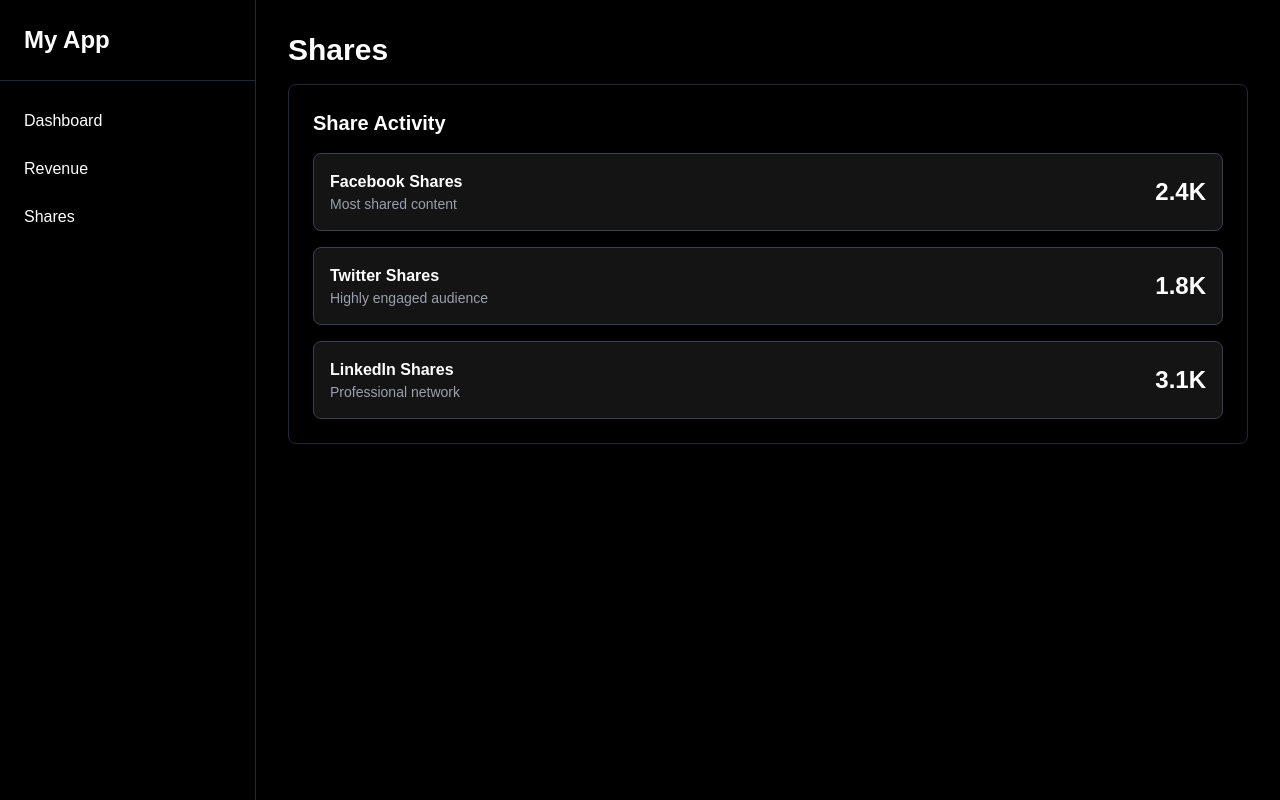
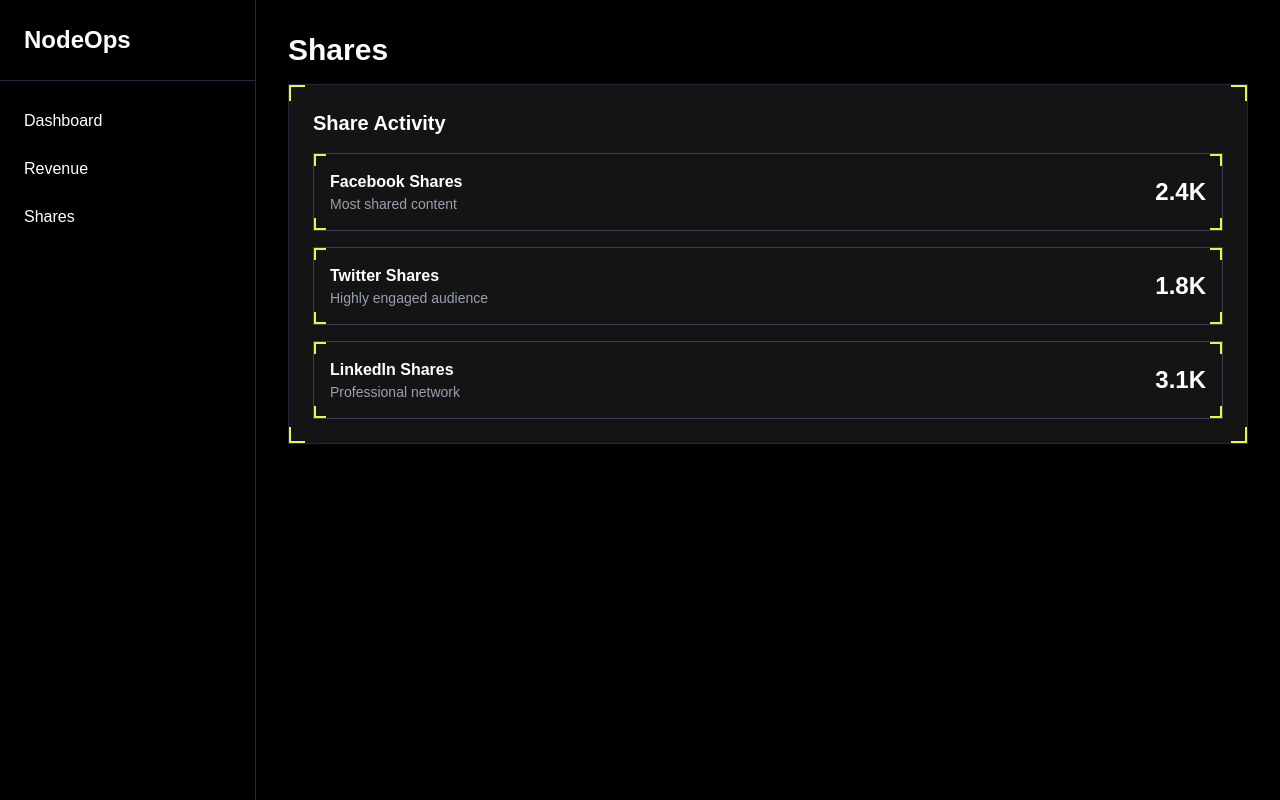
Before and after one commit to ayushsingh82/DePinsight, a Next.js app: page /app/shares in a window 1280 px wide. Built offline with nearby package versions, Linux system fonts and the light colour scheme.

Commit message:
css box fix

```diff
--- a/app/app/layout.tsx
+++ b/app/app/layout.tsx
@@ -12,7 +12,7 @@
       <div className="w-64 bg-black border-r border-gray-800 flex flex-col">
         <div className="p-6 border-b border-gray-800">
           <Link href="/" className="text-2xl font-bold text-white hover:text-[#EBF73F] transition duration-150">
-            My App
+            NodeOps
           </Link>
         </div>
         <nav className="flex-1 py-4">
--- a/app/app/page.tsx
+++ b/app/app/page.tsx
@@ -2,18 +2,34 @@
   return (
     <div>
       <h1 className="text-3xl font-bold text-white mb-4">Dashboard</h1>
-      <div className="bg-[#141414] border border-gray-800 rounded-lg shadow-md p-6">
+      <div className="bg-[#141414] border border-gray-800 shadow-md p-6 relative">
+        <div className="absolute top-0 left-0 w-4 h-4 border-l-2 border-t-2 border-[#EBF73F]"></div>
+        <div className="absolute top-0 right-0 w-4 h-4 border-r-2 border-t-2 border-[#EBF73F]"></div>
+        <div className="absolute bottom-0 left-0 w-4 h-4 border-l-2 border-b-2 border-[#EBF73F]"></div>
+        <div className="absolute bottom-0 right-0 w-4 h-4 border-r-2 border-b-2 border-[#EBF73F]"></div>
         <h2 className="text-xl font-semibold text-white mb-4">Overview</h2>
         <div className="grid grid-cols-1 md:grid-cols-3 gap-4">
-          <div className="bg-[#141414] border border-gray-700 p-4 rounded-lg hover:border-[#EBF73F] transition duration-150">
+          <div className="bg-[#141414] border border-gray-700 p-4 hover:border-[#EBF73F] transition duration-150 relative">
+            <div className="absolute top-0 left-0 w-3 h-3 border-l-2 border-t-2 border-[#EBF73F]"></div>
+            <div className="absolute top-0 right-0 w-3 h-3 border-r-2 border-t-2 border-[#EBF73F]"></div>
+            <div className="absolute bottom-0 left-0 w-3 h-3 border-l-2 border-b-2 border-[#EBF73F]"></div>
+            <div className="absolute bottom-0 right-0 w-3 h-3 border-r-2 border-b-2 border-[#EBF73F]"></div>
             <div className="text-sm text-gray-400">Total Users</div>
             <div className="text-2xl font-bold text-white">1,234</div>
           </div>
-          <div className="bg-[#141414] border border-gray-700 p-4 rounded-lg hover:border-[#EBF73F] transition duration-150">
+          <div className="bg-[#141414] border border-gray-700 p-4 hover:border-[#EBF73F] transition duration-150 relative">
+            <div className="absolute top-0 left-0 w-3 h-3 border-l-2 border-t-2 border-[#EBF73F]"></div>
+            <div className="absolute top-0 right-0 w-3 h-3 border-r-2 border-t-2 border-[#EBF73F]"></div>
+            <div className="absolute bottom-0 left-0 w-3 h-3 border-l-2 border-b-2 border-[#EBF73F]"></div>
+            <div className="absolute bottom-0 right-0 w-3 h-3 border-r-2 border-b-2 border-[#EBF73F]"></div>
             <div className="text-sm text-gray-400">Active Sessions</div>
             <div className="text-2xl font-bold text-white">567</div>
           </div>
-          <div className="bg-[#141414] border border-gray-700 p-4 rounded-lg hover:border-[#EBF73F] transition duration-150">
+          <div className="bg-[#141414] border border-gray-700 p-4 hover:border-[#EBF73F] transition duration-150 relative">
+            <div className="absolute top-0 left-0 w-3 h-3 border-l-2 border-t-2 border-[#EBF73F]"></div>
+            <div className="absolute top-0 right-0 w-3 h-3 border-r-2 border-t-2 border-[#EBF73F]"></div>
+            <div className="absolute bottom-0 left-0 w-3 h-3 border-l-2 border-b-2 border-[#EBF73F]"></div>
+            <div className="absolute bottom-0 right-0 w-3 h-3 border-r-2 border-b-2 border-[#EBF73F]"></div>
             <div className="text-sm text-gray-400">Growth Rate</div>
             <div className="text-2xl font-bold text-white">+12.5%</div>
           </div>
--- a/app/app/revenue/page.tsx
+++ b/app/app/revenue/page.tsx
@@ -2,7 +2,11 @@
   return (
     <div>
       <h1 className="text-3xl font-bold text-white mb-4">Revenue</h1>
-      <div className="bg-[#141414] border border-gray-800 rounded-lg shadow-md p-6">
+      <div className="bg-[#141414] border border-gray-800 shadow-md p-6 relative">
+        <div className="absolute top-0 left-0 w-4 h-4 border-l-2 border-t-2 border-[#EBF73F]"></div>
+        <div className="absolute top-0 right-0 w-4 h-4 border-r-2 border-t-2 border-[#EBF73F]"></div>
+        <div className="absolute bottom-0 left-0 w-4 h-4 border-l-2 border-b-2 border-[#EBF73F]"></div>
+        <div className="absolute bottom-0 right-0 w-4 h-4 border-r-2 border-b-2 border-[#EBF73F]"></div>
         <h2 className="text-xl font-semibold text-white mb-4">Revenue Statistics</h2>
         <div className="space-y-4">
           <div className="flex justify-between items-center pb-4 border-b border-gray-800">
--- a/app/app/shares/page.tsx
+++ b/app/app/shares/page.tsx
@@ -2,10 +2,18 @@
   return (
     <div>
       <h1 className="text-3xl font-bold text-white mb-4">Shares</h1>
-      <div className="bg-[##141414] border border-gray-800 rounded-lg shadow-md p-6">
+      <div className="bg-[#141414] border border-gray-800 shadow-md p-6 relative">
+        <div className="absolute top-0 left-0 w-4 h-4 border-l-2 border-t-2 border-[#EBF73F]"></div>
+        <div className="absolute top-0 right-0 w-4 h-4 border-r-2 border-t-2 border-[#EBF73F]"></div>
+        <div className="absolute bottom-0 left-0 w-4 h-4 border-l-2 border-b-2 border-[#EBF73F]"></div>
+        <div className="absolute bottom-0 right-0 w-4 h-4 border-r-2 border-b-2 border-[#EBF73F]"></div>
         <h2 className="text-xl font-semibold text-white mb-4">Share Activity</h2>
         <div className="space-y-4">
-          <div className="bg-[#141414] border border-gray-700 p-4 rounded-lg hover:border-[#EBF73F] transition duration-150">
+          <div className="bg-[#141414] border border-gray-700 p-4 hover:border-[#EBF73F] transition duration-150 relative">
+            <div className="absolute top-0 left-0 w-3 h-3 border-l-2 border-t-2 border-[#EBF73F]"></div>
+            <div className="absolute top-0 right-0 w-3 h-3 border-r-2 border-t-2 border-[#EBF73F]"></div>
+            <div className="absolute bottom-0 left-0 w-3 h-3 border-l-2 border-b-2 border-[#EBF73F]"></div>
+            <div className="absolute bottom-0 right-0 w-3 h-3 border-r-2 border-b-2 border-[#EBF73F]"></div>
             <div className="flex justify-between items-center">
               <div>
                 <h3 className="font-semibold text-white">Facebook Shares</h3>
@@ -14,7 +22,11 @@
               <span className="text-2xl font-bold text-white">2.4K</span>
             </div>
           </div>
-          <div className="bg-[#141414] border border-gray-700 p-4 rounded-lg hover:border-[#EBF73F] transition duration-150">
+          <div className="bg-[#141414] border border-gray-700 p-4 hover:border-[#EBF73F] transition duration-150 relative">
+            <div className="absolute top-0 left-0 w-3 h-3 border-l-2 border-t-2 border-[#EBF73F]"></div>
+            <div className="absolute top-0 right-0 w-3 h-3 border-r-2 border-t-2 border-[#EBF73F]"></div>
+            <div className="absolute bottom-0 left-0 w-3 h-3 border-l-2 border-b-2 border-[#EBF73F]"></div>
+            <div className="absolute bottom-0 right-0 w-3 h-3 border-r-2 border-b-2 border-[#EBF73F]"></div>
             <div className="flex justify-between items-center">
               <div>
                 <h3 className="font-semibold text-white">Twitter Shares</h3>
@@ -23,7 +35,11 @@
               <span className="text-2xl font-bold text-white">1.8K</span>
             </div>
           </div>
-          <div className="bg-[#141414] border border-gray-700 p-4 rounded-lg hover:border-[#EBF73F] transition duration-150">
+          <div className="bg-[#141414] border border-gray-700 p-4 hover:border-[#EBF73F] transition duration-150 relative">
+            <div className="absolute top-0 left-0 w-3 h-3 border-l-2 border-t-2 border-[#EBF73F]"></div>
+            <div className="absolute top-0 right-0 w-3 h-3 border-r-2 border-t-2 border-[#EBF73F]"></div>
+            <div className="absolute bottom-0 left-0 w-3 h-3 border-l-2 border-b-2 border-[#EBF73F]"></div>
+            <div className="absolute bottom-0 right-0 w-3 h-3 border-r-2 border-b-2 border-[#EBF73F]"></div>
             <div className="flex justify-between items-center">
               <div>
                 <h3 className="font-semibold text-white">LinkedIn Shares</h3>
```
